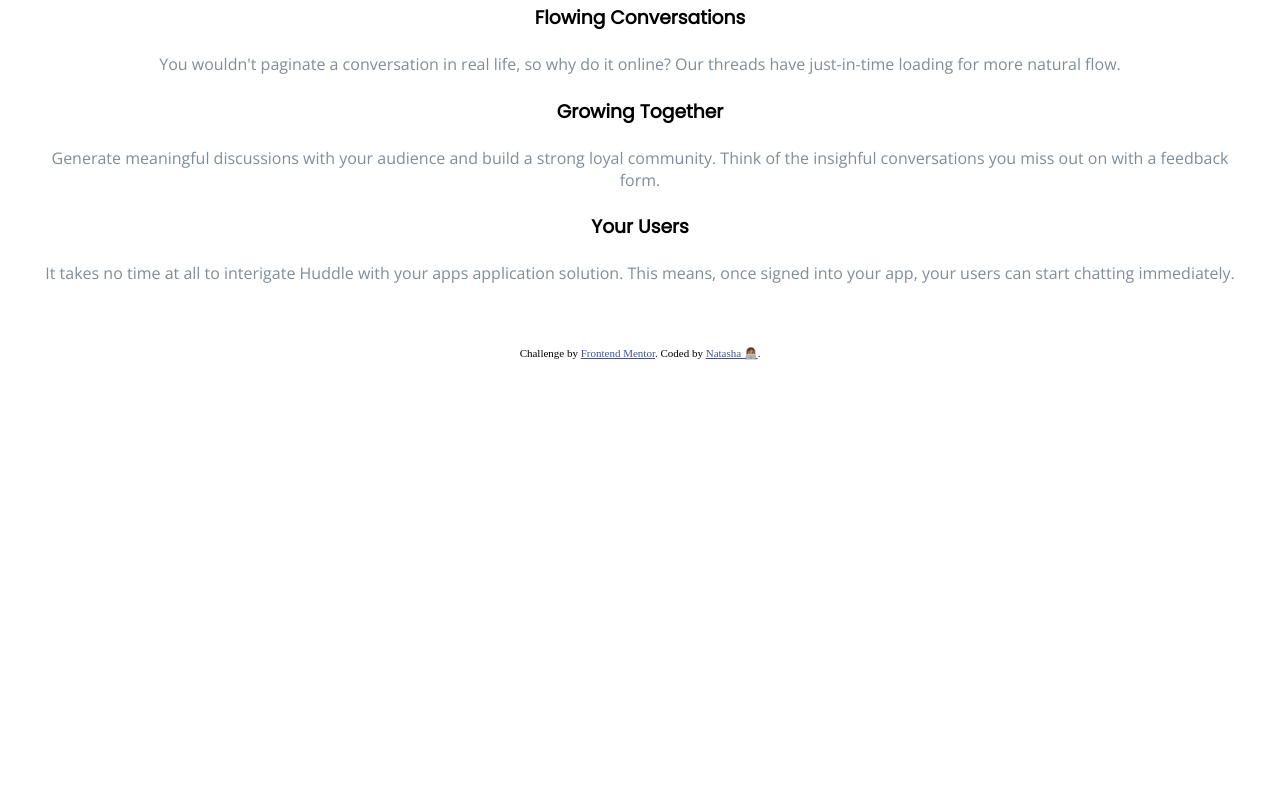
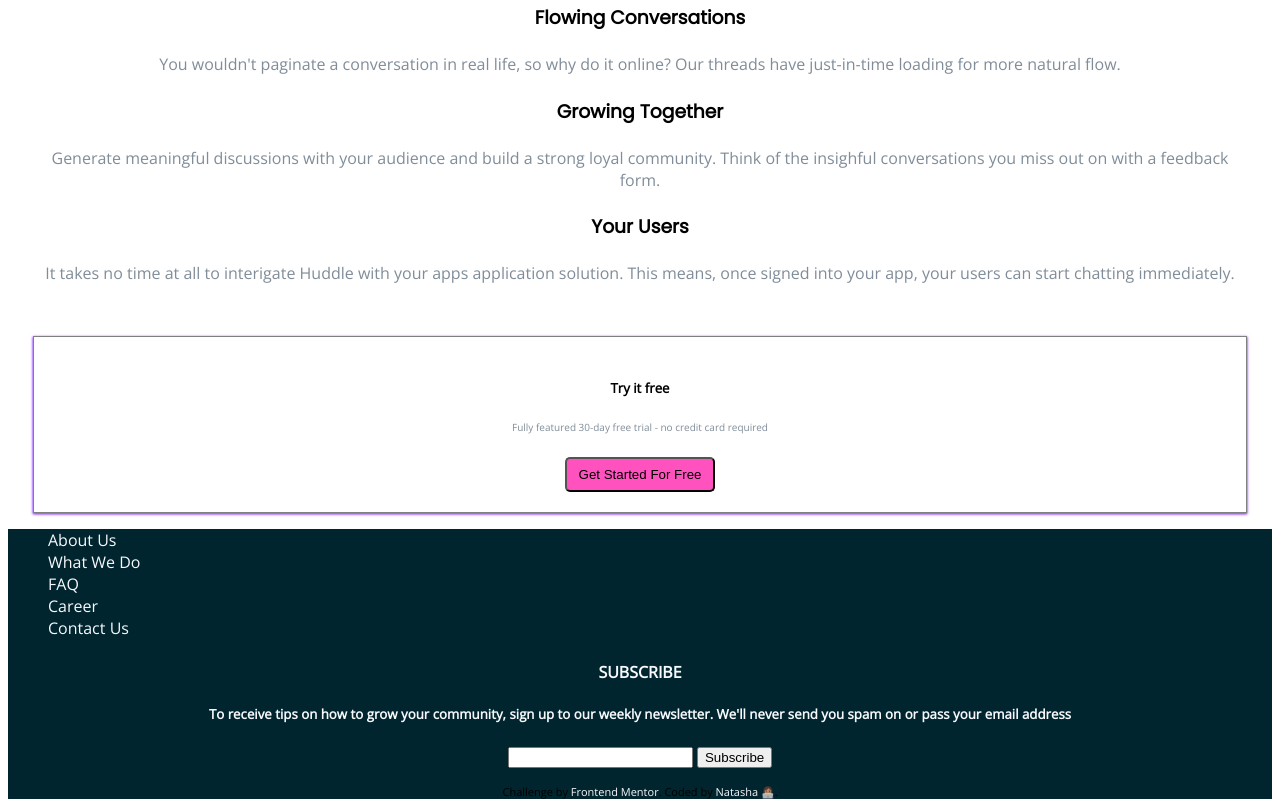
Before and after one commit to natasharamburrun/Huddle-landing-page-with-coded-decorative-elements, a plain HTML site: page index.html in a window 1280 px wide. Shown: the part 2085-2895 px from the top of the page. Before the commit the page ends 2456 px from the top, so only its background shows below. Drawn offline with nearby package versions, Linux system fonts and the light colour scheme.

Commit message:
added the footer

```diff
--- a/index.html
+++ b/index.html
@@ -40,10 +40,40 @@
       <h3 class="p-heading">Your Users</h3>
       <h4 class="paragraph">It takes no time at all to interigate Huddle with your apps application solution. This means, once signed into your app, your users can start chatting immediately.</h4>
     </section>
-
+    <section class="screen-three">
+      <div class="tryforfree">
+        <h5 class="try-heading">Try it free</h5>
+        <h6 class="try-subheading">Fully featured 30-day free trial - no credit card required</h6>
+        <button class="button-getstartedforfree"
+          type="button">
+          Get Started For Free
+        </button>
+      </div>
+    </section>
   </main>
-
   <footer>
+      <ul>
+        <li><a href="#">About Us</a></li>
+        <li><a href="#">What We Do</a></li>
+        <li><a href="#">FAQ</a></li>
+        <li><a href="#">Career</a></li>
+        <li><a href="#">Contact Us</a></li>
+      </ul>
+    <div class="footer-info">
+      <h4 class="subscribe">SUBSCRIBE</h4>
+      <h5 class="subscribe-info">To receive tips on how to grow your community, sign up to our weekly newsletter. We'll never send you spam on or pass your email address</h5>
+      <input type="text" id="email" name="email">
+      <button class="subscribe">Subscribe</button>
+    </div>
+    <div class="social-media">
+      <ul>
+        <li><a href="#"></a></li>
+        <li><a href="#"></a></li>
+        <li><a href="#"></a></li>
+        <li><a href="#"></a></li>
+        <li><a href="#"></a></li>
+      </ul>
+    </div>
     <p class="attribution">
       Challenge by <a href="https://www.frontendmentor.io?ref=challenge" target="_blank">Frontend Mentor</a>.
       Coded by <a href="#">Natasha 👩🏽‍💻</a>.
--- a/static/scss/main.scss
+++ b/static/scss/main.scss
@@ -1,12 +1,20 @@
 @import 'components';
 
-.attribution { font-size: 11px; text-align: center; }
-.attribution a { color: hsl(228, 45%, 44%); }
+.attribution {
+	font-size: 11px; text-align: center;
+}
+
+.attribution a {
+	color: $neutral-color1;
+}
 
 *, *::before, *::after {
 	box-sizing: border-box;
 }
 
+body {
+	font-family: $font-body;
+}
 
 header {
 	display: flex;
@@ -77,3 +85,45 @@ main {
 	font-weight: 400;
 	color: $neutral-color2;
 }
+
+.tryforfree {
+	border: 1px solid grey;
+	padding: 20px;
+	margin: 0 25px 0 25px;
+	box-shadow : 0 1px 2px $secondary-color, 0 1px 3px $secondary-color;
+}
+
+.try-heading {
+	font-family: $font-body;
+	font-weight: 700;
+}
+
+.try-subheading {
+	font-family: $font-body;
+	font-weight: 400;
+	color: $neutral-color2;
+	font-size: 10px;
+}
+
+footer {
+	background-color: $neutral-color3
+}
+
+
+a {
+	text-decoration: none;
+	color: $neutral-color1;
+	font-weight: 400;
+}
+
+ul {
+	font-family: $font-body;
+	list-style: none;
+	font-weight: 700;
+}
+
+.footer-info {
+	text-align: center;
+	color: $neutral-color1;
+	font-weight: 400;
+}
```
Also changed, not shown: static/css/style.css, 1 other file. Lines whose indentation alone changed are shown as unchanged.
